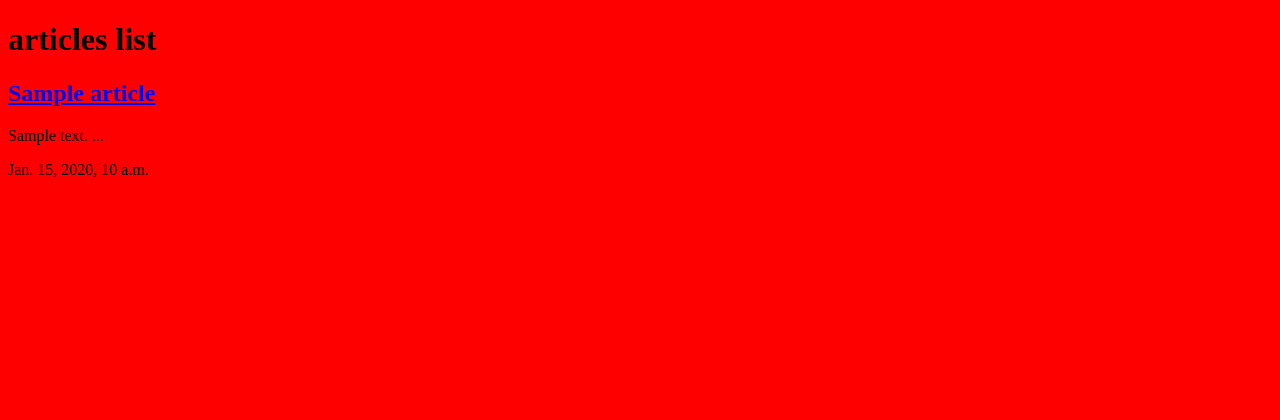
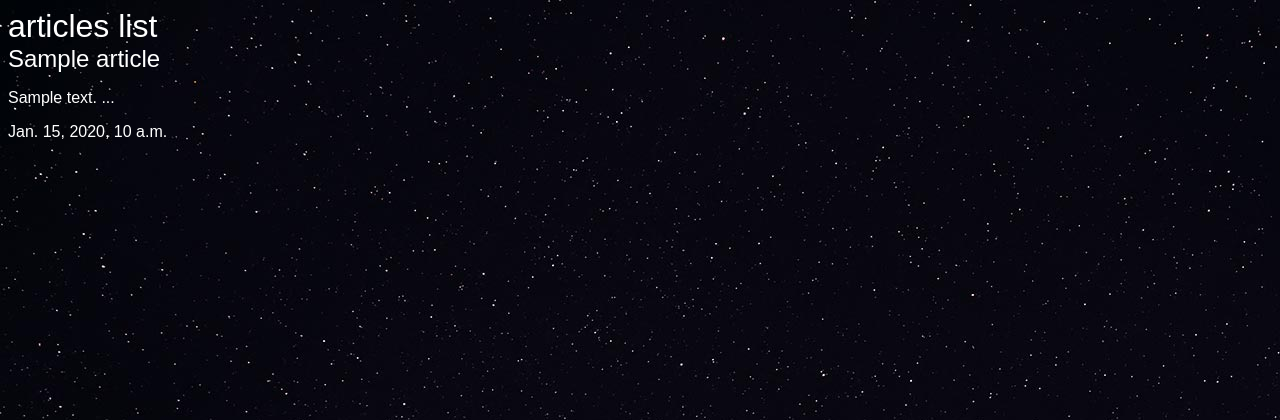
Before and after one commit to sevdaimany/Django-project, a Django app: page /articles/ in a window 1280 px wide. Shown: the top 420 px of the page. Run offline with Django 3.2, Linux system fonts and the light colour scheme; tables that the repository leaves empty hold one stand-in row (values such as "Sample post").

Commit message:
style articles

```diff
--- a/djangoBlog/assets/style.css
+++ b/djangoBlog/assets/style.css
@@ -1,3 +1,20 @@
-body{
-    background-color: red;
-}
+body {
+    background-color: #0f121f;
+    background-image: url(stars.jpg);
+    background-repeat-y:no-repeat;
+    background-attachment: fixed;
+    color:#fff;
+  }
+  body *{
+    font-family:arial;
+  }
+
+  h1,h2,h3,h4,h5{
+    font-weight:normal;
+    margin:0;
+  }
+
+  a,a:hover,a:visited{
+    color:#fff;
+    text-decoration:none;
+  }
```
Also changed, not shown: djangoBlog/assets/stars.jpg (added).
